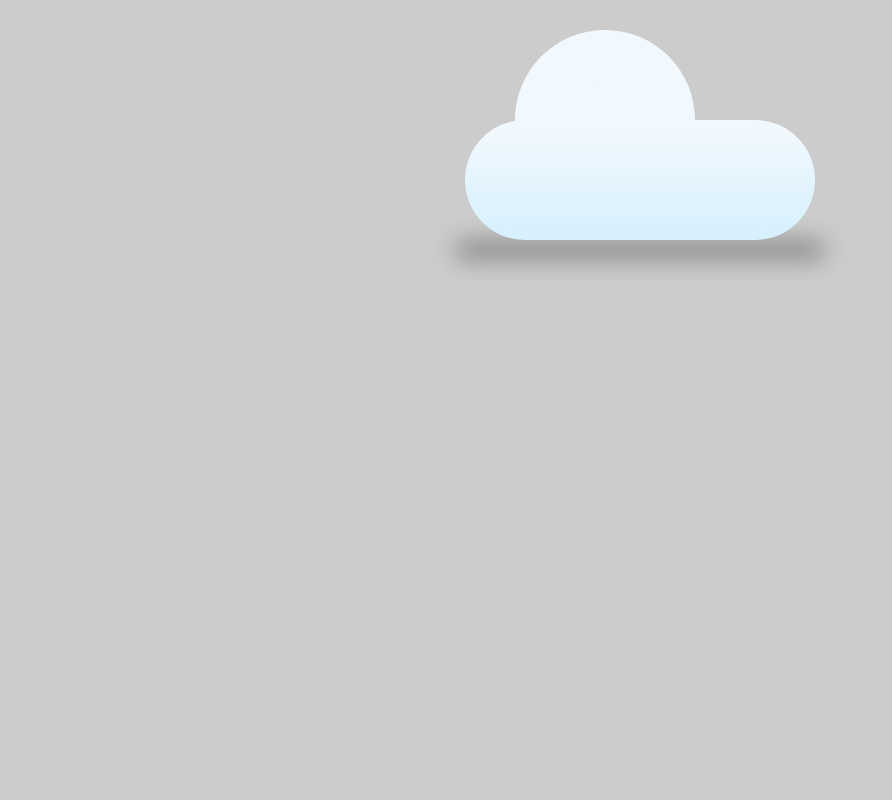
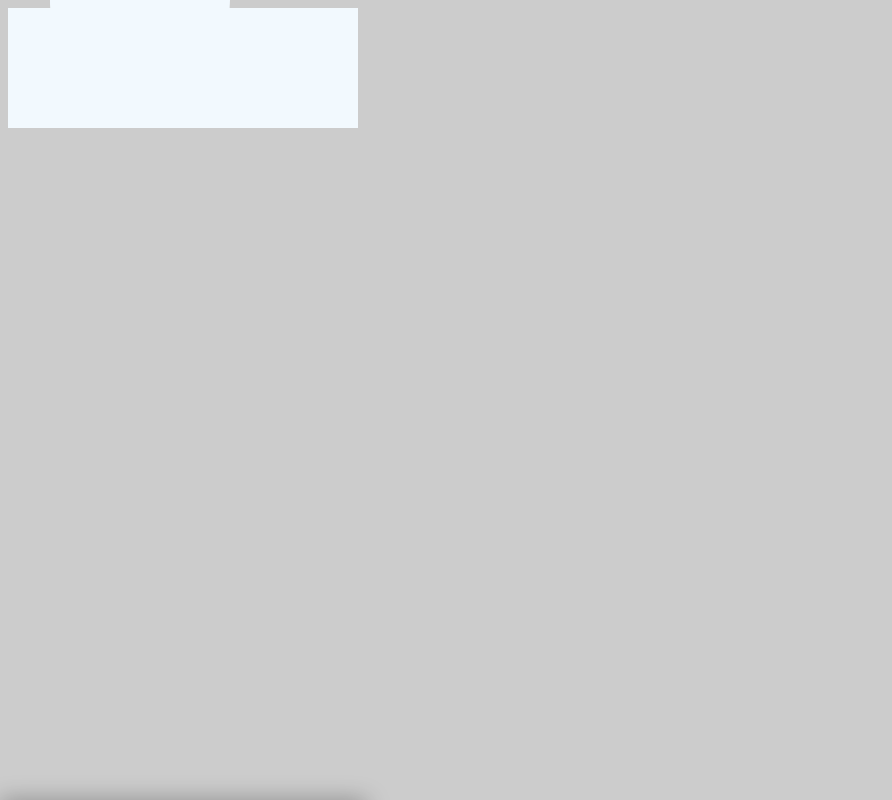
Before and after one commit to BritishPandaChick/codeplayer-simple-cloud, a plain HTML site: page index.html in a window 1280 px wide. Shown: the whole page, without its empty margins (0-892 px from the left). Drawn offline with Linux system fonts and the light colour scheme.

Commit message:
Start debugging CSS files

```diff
--- a/css/style.css
+++ b/css/style.css
@@ -8,17 +8,10 @@ body {
 
     background: #f2f9fe;
     background: linear-gradient(top, #f2f9fe 5%, #d6f0fd 100%);
-    background: -webkit-linear-gradient(top, #f2f9fe 5%, #d6f0fd 100%);
-    background: -moz-linear-gradient(top, #f2f9fe 5%, #d6f0fd 100%);
-    background: -ms-linear-gradient(top, #f2f9fe 5%, #d6f0fd 100%);
-    background: -o-linear-gradient(top, #f2f9fe 5%, #d6f0fd 100%);
-
-    border-radius: 100px;
-    -webkit-border-radius: 100px;
-    -moz-border-radius: 100px;
-
-    position: relative;
-    margin: 120px auto 20px;
+    background: linear-gradient(top, #f2f9fe 5%, #d6f0fd 100%);
+    background: linear-gradient(top, #f2f9fe 5%, #d6f0fd 100%);
+    background: linear-gradient(top, #f2f9fe 5%, #d6f0fd 100%);
+    background: linear-gradient(top, #f2f9fe 5%, #d6f0fd 100%);
 }
 
 #cloud:after, #cloud:before {
```
